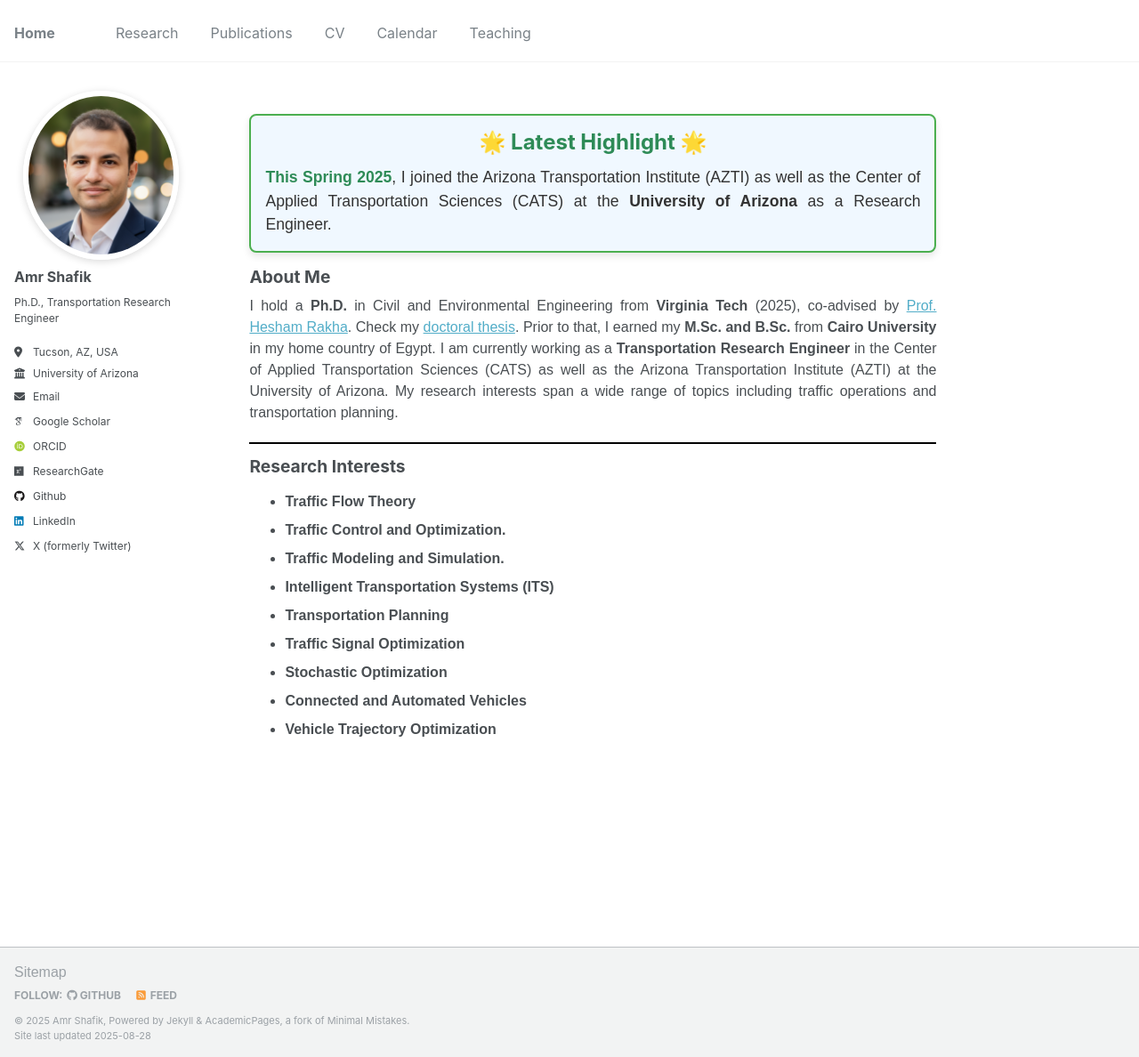
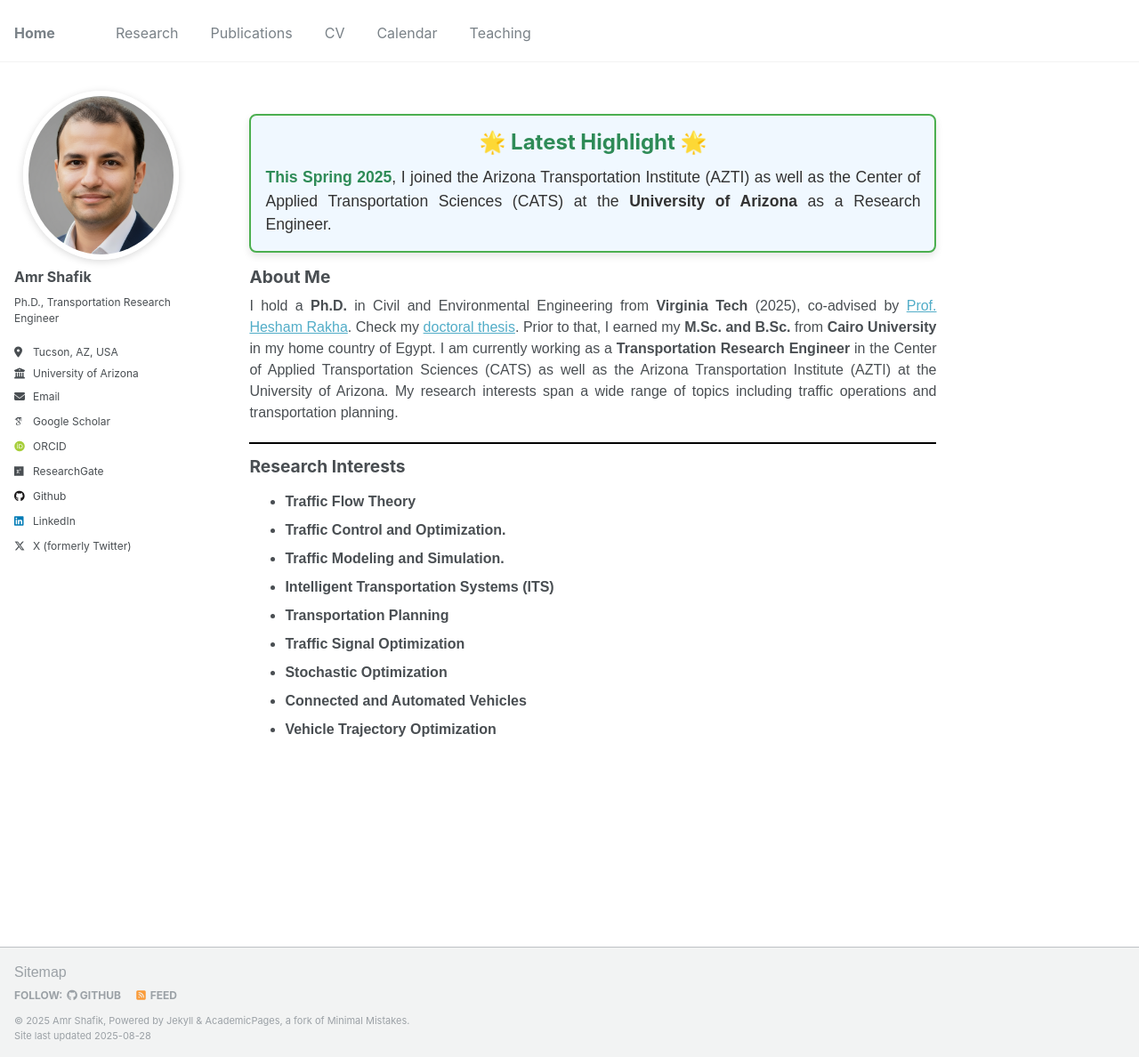
Before and after one commit to akshafik/amrshafik, a Jekyll site: the page built from _pages/about.md, in a window 1280 px wide and 1188 px high. Shown: the whole window at 89% size. Built offline with Jekyll 4.4.1, drawn with Linux system fonts in a browser that asks for light colours; some web fonts are replaced.

Commit message:
Update teaser image and change avatar filename to use new grey version

```diff
--- a/_config.yml
+++ b/_config.yml
@@ -14,7 +14,7 @@ description              : &description "Transportation Research Engineer specia
 url                      : https://akshafik.github.io/amrshafik # the base hostname & protocol for your site e.g. "https://mmistakes.github.io"
 baseurl                  : "" # the subpath of your site, e.g. "/blog"
 repository               : "akshafik/amrshafik"
-teaser                   : "ashafik_hs.png" # filename of teaser fallback teaser image placed in /images/, .e.g. "500x300.png"
+teaser                   : # filename of teaser fallback teaser image placed in /images/, .e.g. "500x300.png"
 breadcrumbs              : false # true, false (default)
 words_per_minute         : 160
 future                   : true
@@ -81,7 +81,7 @@ analytics:
 # Site Author
 author:
   name             : "Amr Shafik"
-  avatar           : "ashafik_hs.png"
+  avatar           : "ashafik_hs_grey.png"
   bio              : "Ph.D., Transportation Research Engineer"
   location         : "Tucson, AZ, USA"
   employer         : "University of Arizona"
```
Also changed, not shown: images/ashafik_hs_grey.png (added).
